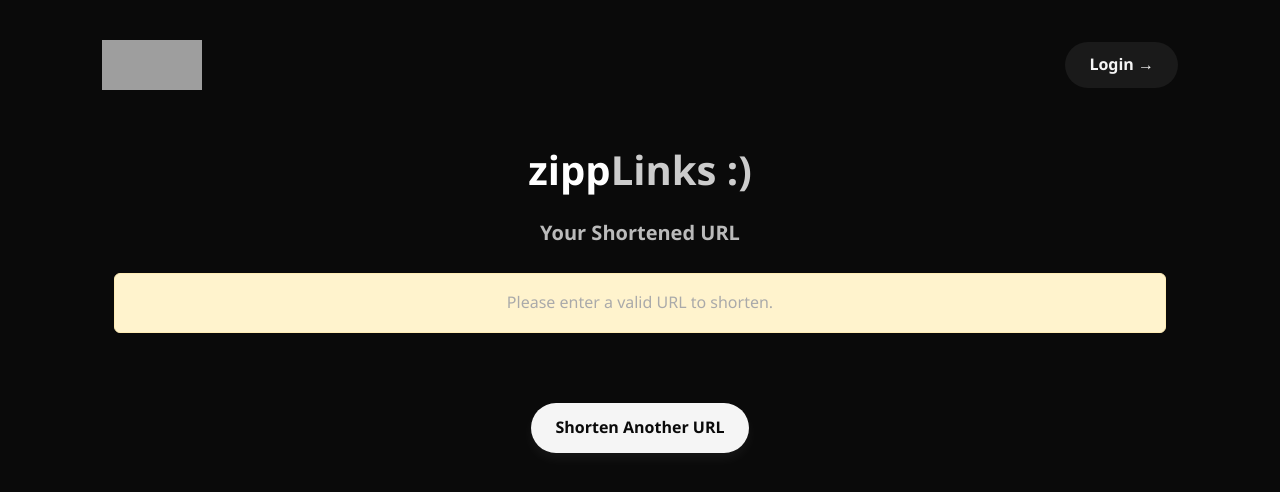
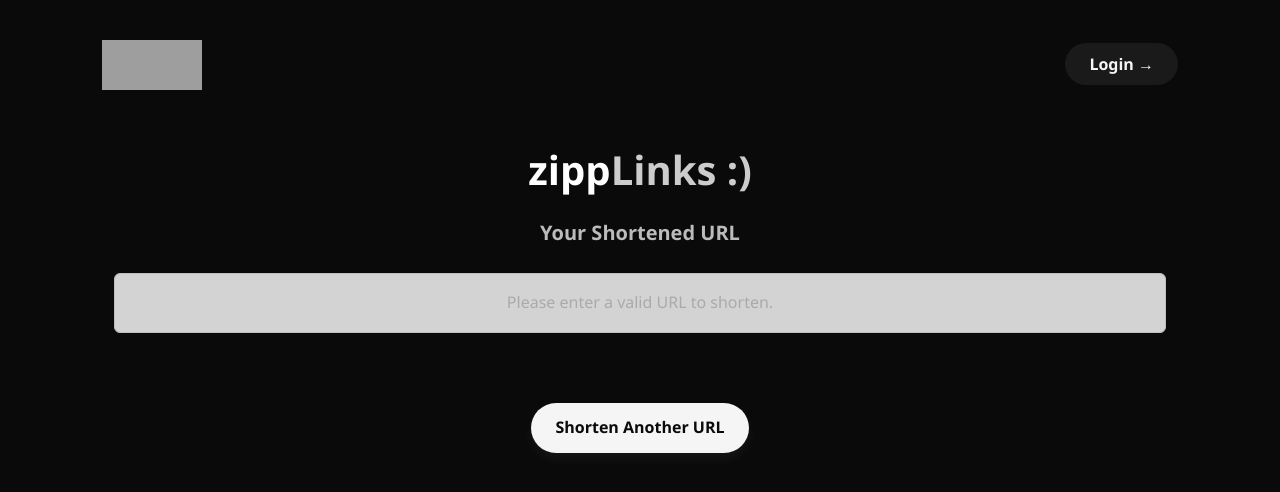
Before and after one commit to jash011/Topshelf, a Django app: template Ziplink/templates/new_url.html in a window 1280 px wide. Shown: the top 492 px of the page. Run offline with Django 5.2, Linux system fonts and the light colour scheme; the template is opened without the code that fills it, so the values that code supplies are empty; some web fonts are replaced; grey boxes are pictures that could not be loaded.

Commit message:
login function

```diff
--- a/Topshelf/settings.py
+++ b/Topshelf/settings.py
@@ -40,6 +40,7 @@ INSTALLED_APPS = [
     'django.contrib.messages',
     'django.contrib.staticfiles',
     'Ziplink.apps.ZiplinkConfig',
+    'login',
 ]
 
 MIDDLEWARE = [
--- a/Topshelf/urls.py
+++ b/Topshelf/urls.py
@@ -19,5 +19,6 @@ from django.urls import path, include
 
 urlpatterns = [
     path('admin/', admin.site.urls),
-    path('Ziplink/', include('Ziplink.urls'))
+    path('Ziplink/', include('Ziplink.urls')),
+    path('auth/', include('login.urls')),
 ]
--- a/Ziplink/templates/index.html
+++ b/Ziplink/templates/index.html
@@ -4,7 +4,7 @@
     <div class="title">Shorten Your <span>Loooong Links :)</span></div>
     <div class="subtitle">Ziplink is an efficient and easy-to-use URL shortening service that streamlines your online experience.</div>
     <div class="shorten-box">
-      <form method="post" action="{% url 'zipped_url' %}" style="max-width: 700px;">
+      <form method="post" action="{% url 'submitform' %}" style="max-width: 700px;">
         {% csrf_token %}
         <input type="text" name="long_url" placeholder="🔗 Enter your URL">
         <button type="submit">Zipp Now!</button>
--- a/Ziplink/templates/new_url.html
+++ b/Ziplink/templates/new_url.html
@@ -9,29 +9,14 @@
           <a href="{{ shortened_url }}" target="_blank">{{ shortened_url }}</a>
           </div>
         {% elif error %}
-          <div class="alert alert-danger" role="alert">
-          {{ error }}
+          <div class="alert alert-secondary" role="alert">
+          <b>{{ error }}</b>
           </div>
         {% else %}
-          <div class="alert alert-warning subtitle">
+          <div class="alert alert-dark subtitle">
           Please enter a valid URL to shorten.
           </div>
         {% endif %}
         <a class= "return-btn" href="{% url 'index' %}">Shorten Another URL</a>
     </div>
-    <script>
-      const urlBox = document.querySelector('.url-box a');
-      if (urlBox) {
-        urlBox.addEventListener('click', function (e) {
-          e.preventDefault();
-          const url = this.href;
-          navigator.clipboard.writeText(url).then(() => {
-            alert("Shortened URL copied to clipboard!");
-            window.open(url, '_blank');
-          }).catch(err => {
-            alert("Failed to copy. You can manually copy the link.");
-          });
-        });
-      }
-    </script>
 {% endblock %}
--- a/Ziplink/urls.py
+++ b/Ziplink/urls.py
@@ -3,7 +3,7 @@ from . import views
 
 urlpatterns = [
     path('', views.index, name='index'),
-    path('zipped_url/', views.index_form, name='zipped_url'),
+    path('submitform', views.index_form, name='submitform'),
     path('get_clicks/<str:sl_id>/', views.get_clicks, name='get_clicks'),
     #path('zipped_url/', views.ajax_shorten, name='ajax_shorten'),
 ]
--- a/Ziplink/views.py
+++ b/Ziplink/views.py
@@ -53,9 +53,7 @@ def index_form(request):
         return redirect('index')
 
 def shorten_url(long_url):
-    # Moved to helpers.py
-    return shorten_url_helper(long_url)
+    return shorten_url_helper(long_url) #api call
 
 def get_clicks(request, sl_id):
-    # Moved to helpers.py
-    return get_clicks_helper(request, sl_id)
+    return get_clicks_helper(request, sl_id) #api call
--- a/templates/base.html
+++ b/templates/base.html
@@ -25,7 +25,7 @@
     <header>
       <div class="logo"><img src="{% static 'zip1.svg' %}" alt="Logo" width="100" height="50"></div>
       <div>
-        <button class="login">Login →</button>
+        <a href="/auth/login/" class="login" style="text-decoration: none;">Login →</a>
       </div>
     </header>
 
```
Also changed, not shown: Ziplink/helpers.py (line endings or trailing spaces).
